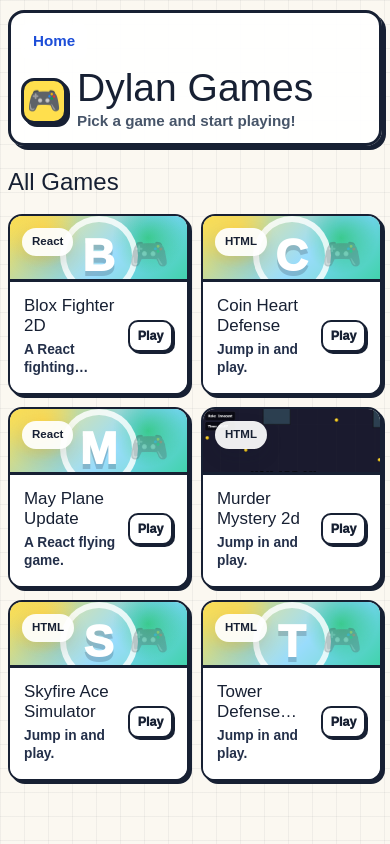
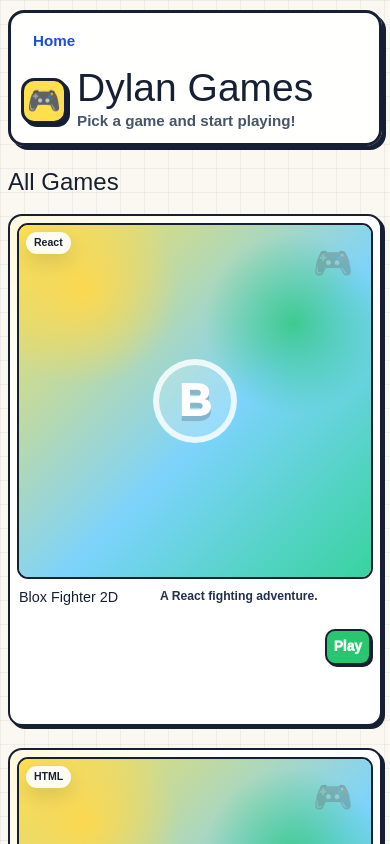
Before and after one commit to frankchangshow/DylanGames, a Next.js app: page /dylan in a window 390 px wide. Shown: the top 844 px of the page. Built offline with nearby package versions, Linux system fonts and the light colour scheme.

Commit message:
Fix Dylan game card proportions

```diff
--- a/app/globals.css
+++ b/app/globals.css
@@ -645,8 +645,17 @@ a {
   margin-top: 18px;
 }
 
+.dylanDiscoveryPage .discoveryGrid {
+  grid-template-columns: repeat(auto-fill, minmax(220px, 1fr));
+  gap: 22px;
+}
+
 .dylanGameCard {
-  grid-template-rows: minmax(0, 1fr) auto;
+  display: grid;
+  grid-template-rows: auto 1fr;
+  gap: 0;
+  aspect-ratio: auto;
+  padding: 10px;
   background:
     radial-gradient(circle at top left, rgba(255, 216, 77, 0.18), transparent 36%),
     #ffffff;
@@ -663,7 +672,9 @@ a {
 .dylanCardMedia {
   position: relative;
   overflow: hidden;
-  min-height: 0;
+  aspect-ratio: 1;
+  border: 3px solid #172033;
+  border-radius: 13px;
   background: linear-gradient(135deg, rgba(37, 99, 235, 0.05), rgba(40, 199, 111, 0.08));
 }
 
@@ -690,36 +701,33 @@ a {
 
 .dylanCardBody {
   display: grid;
-  grid-template-columns: minmax(0, 1fr) auto;
-  grid-template-areas:
-    "title button"
-    "description button";
-  gap: 6px 10px;
-  align-items: center;
-  padding: 14px 14px 16px;
-  border-top: 3px solid #172033;
-  background: rgba(255, 255, 255, 0.96);
+  grid-template-columns: 1fr;
+  gap: 10px;
+  align-content: start;
+  min-height: 158px;
+  padding: 14px 4px 0;
+  background: #ffffff;
 }
 
 .dylanCardBody h3 {
-  grid-area: title;
   display: -webkit-box;
   overflow: hidden;
+  min-height: 2.3em;
   margin: 0;
   color: #172033;
-  font-size: 1.06rem;
+  font-size: 1.08rem;
   line-height: 1.15;
   -webkit-box-orient: vertical;
   -webkit-line-clamp: 2;
 }
 
 .dylanCardBody p {
-  grid-area: description;
   display: -webkit-box;
   overflow: hidden;
+  min-height: 2.6em;
   margin: 0;
   color: #24304a;
-  font-size: 0.86rem;
+  font-size: 0.9rem;
   font-weight: 800;
   line-height: 1.3;
   -webkit-box-orient: vertical;
@@ -727,15 +735,19 @@ a {
 }
 
 .dylanPlayButton {
-  min-width: 74px;
-  justify-self: end;
-  background: #ffffff;
+  width: 100%;
+  min-width: 0;
+  min-height: 44px;
+  border-radius: 13px;
+  background: #28c76f;
+  color: #ffffff;
 }
 
 .dylanGameCard:hover .dylanPlayButton,
 .dylanGameCard:focus-visible .dylanPlayButton,
 .dylanGameCard:active .dylanPlayButton {
   background: #ffdf4d;
+  color: #172033;
 }
 
 .gameCard {
@@ -1139,6 +1151,46 @@ a {
     box-shadow: 2px 2px 0 #172033;
   }
 
+  .dylanGameCard {
+    padding: 7px;
+    border-radius: 14px;
+  }
+
+  .dylanCardMedia {
+    border-width: 2px;
+    border-radius: 11px;
+  }
+
+  .dylanTypeBadge {
+    top: 7px;
+    left: 7px;
+    min-height: 22px;
+    padding: 0 8px;
+    font-size: 0.66rem;
+  }
+
+  .dylanCardBody {
+    min-height: 138px;
+    gap: 7px;
+    padding: 10px 2px 0;
+  }
+
+  .dylanCardBody h3 {
+    font-size: 0.9rem;
+  }
+
+  .dylanCardBody p {
+    font-size: 0.76rem;
+  }
+
+  .dylanPlayButton {
+    width: 100%;
+    min-width: 0;
+    min-height: 36px;
+    border-radius: 10px;
+    font-size: 0.86rem;
+  }
+
   .launcherHero {
     min-height: 92px;
   }
```
